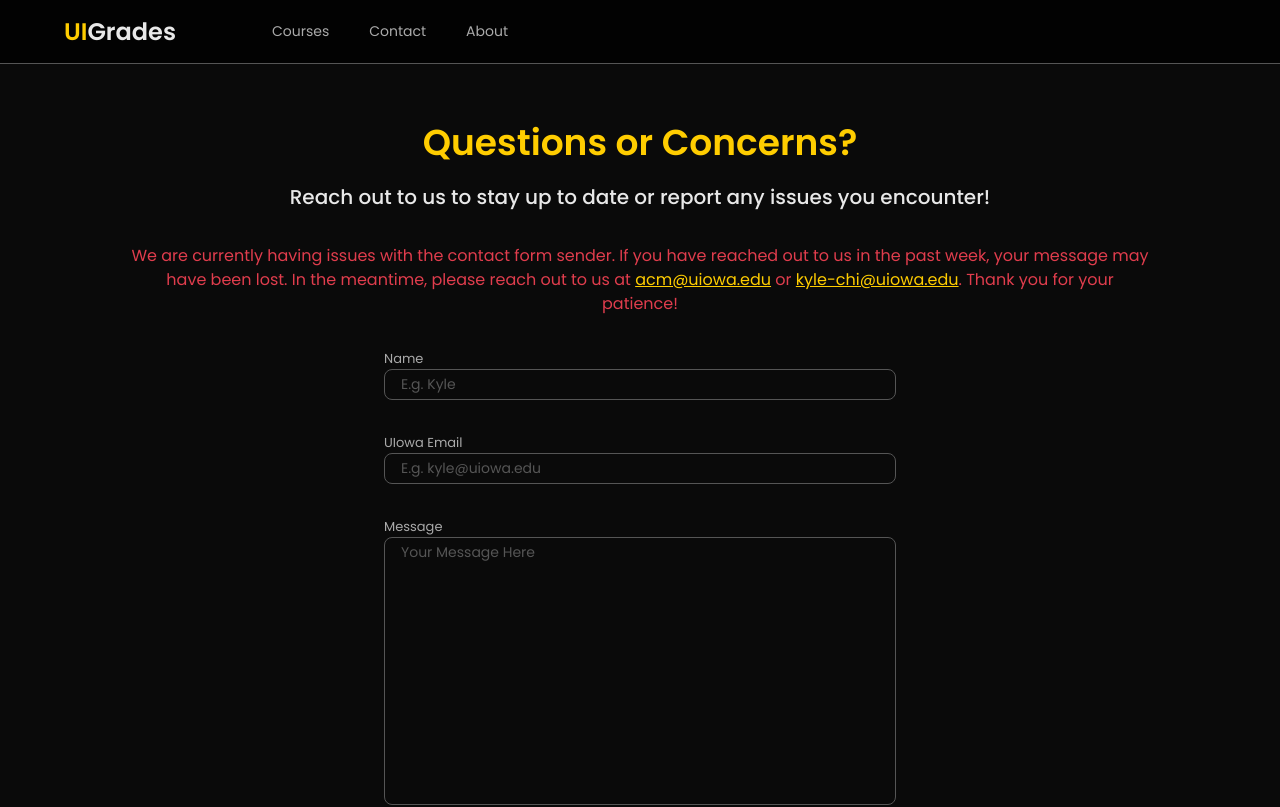
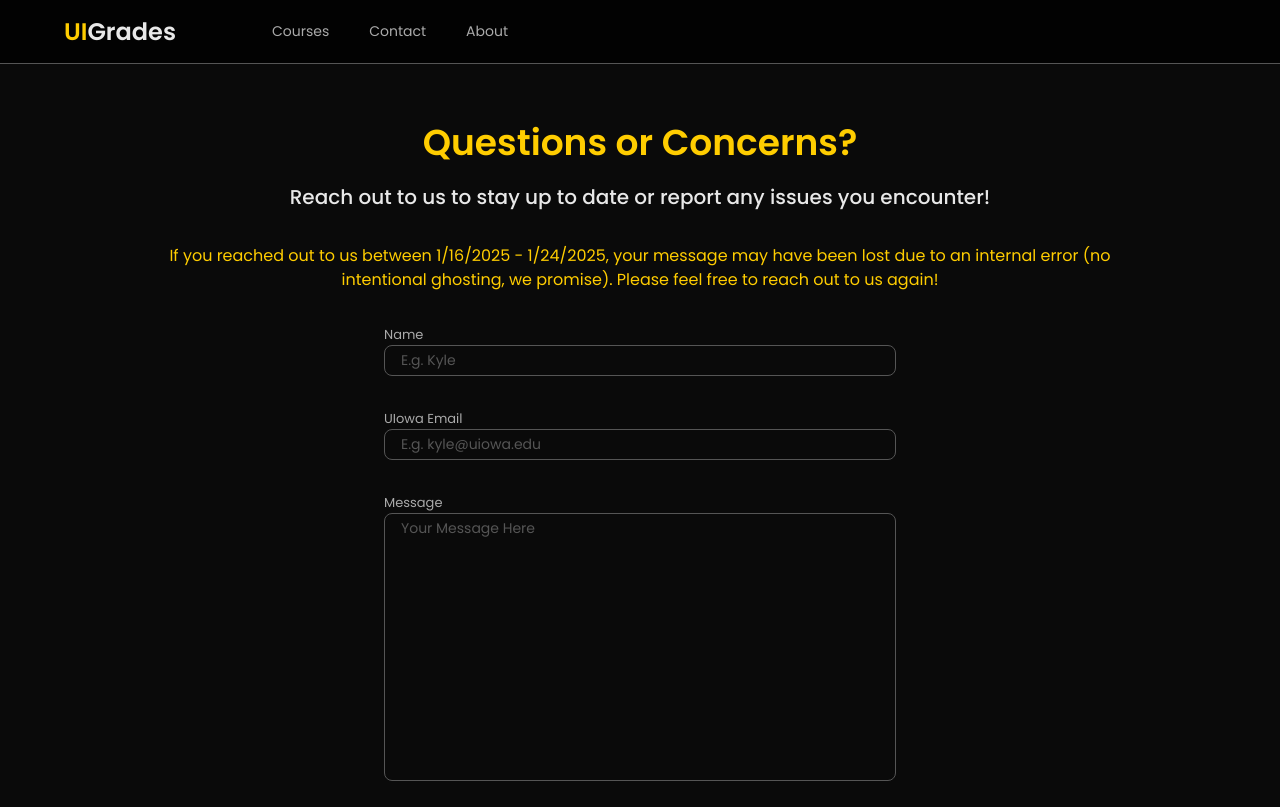
Before and after one commit to acm-uiowa/uigrades, a Next.js app: page /contact in a window 1280 px wide. Shown: the top 807 px of the page. Built offline with nearby package versions, Linux system fonts and the light colour scheme; no server answers.

Commit message:
new updates to contact form page

```diff
--- a/src/app/(uigrades-public)/contact/page.tsx
+++ b/src/app/(uigrades-public)/contact/page.tsx
@@ -12,25 +12,11 @@ export default function ContactPage() {
                     Reach out to us to stay up to date or report any issues you
                     encounter!
                 </h2>
-                <h2 className="pt-8 text-[#E03D4D]">
-                    We are currently having issues with the contact form sender.
-                    If you have reached out to us in the past week, your message
-                    may have been lost. In the meantime, please reach out to us
-                    at{" "}
-                    <a
-                        href="mailto:acm@uiowa.edu"
-                        className="text-hawkeye-gold underline"
-                    >
-                        acm@uiowa.edu
-                    </a>{" "}
-                    or{" "}
-                    <a
-                        href="mailto:kyle-chi@uiowa.edu"
-                        className="text-hawkeye-gold underline"
-                    >
-                        kyle-chi@uiowa.edu
-                    </a>
-                    . Thank you for your patience!
+                <h2 className="pt-8 text-hawkeye-gold">
+                    If you reached out to us between 1/16/2025 - 1/24/2025, your
+                    message may have been lost due to an internal error (no
+                    intentional ghosting, we promise). Please feel free to reach
+                    out to us again!
                 </h2>
             </div>
             <ContactForm />
```
